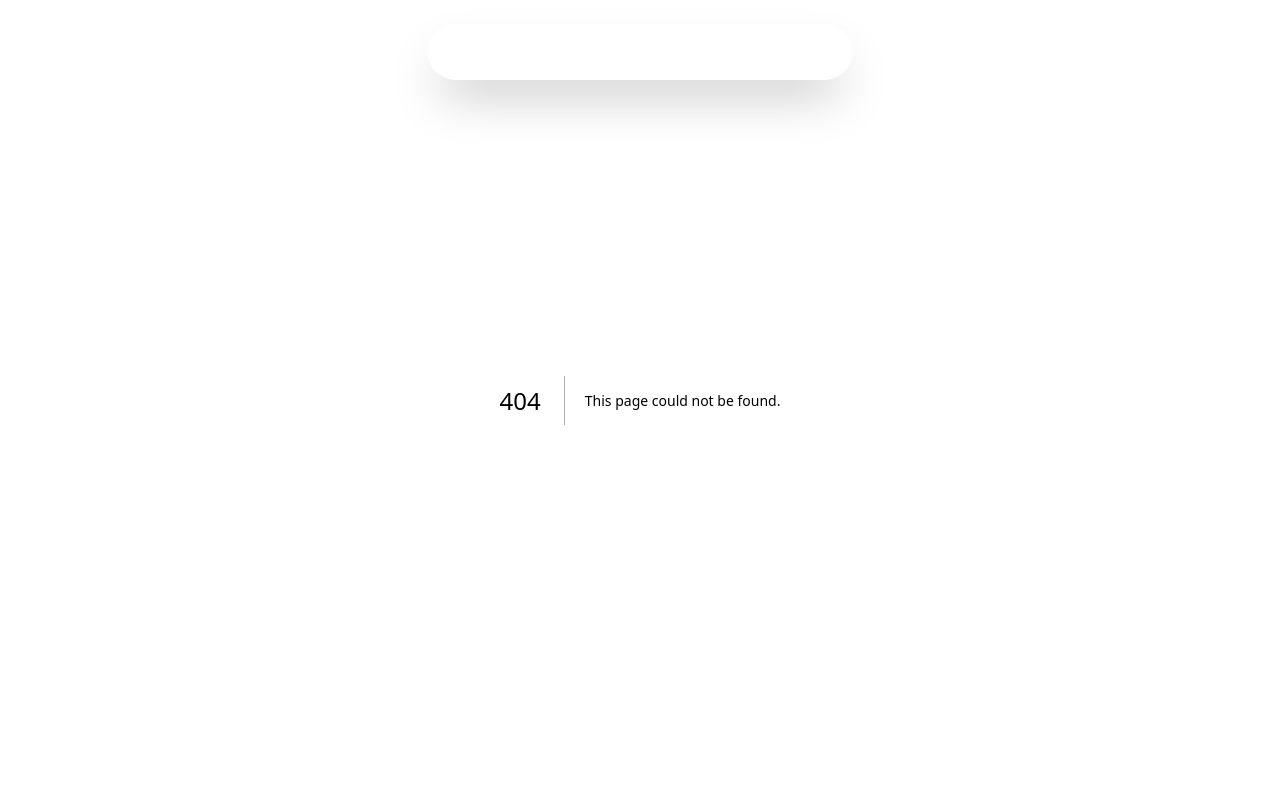
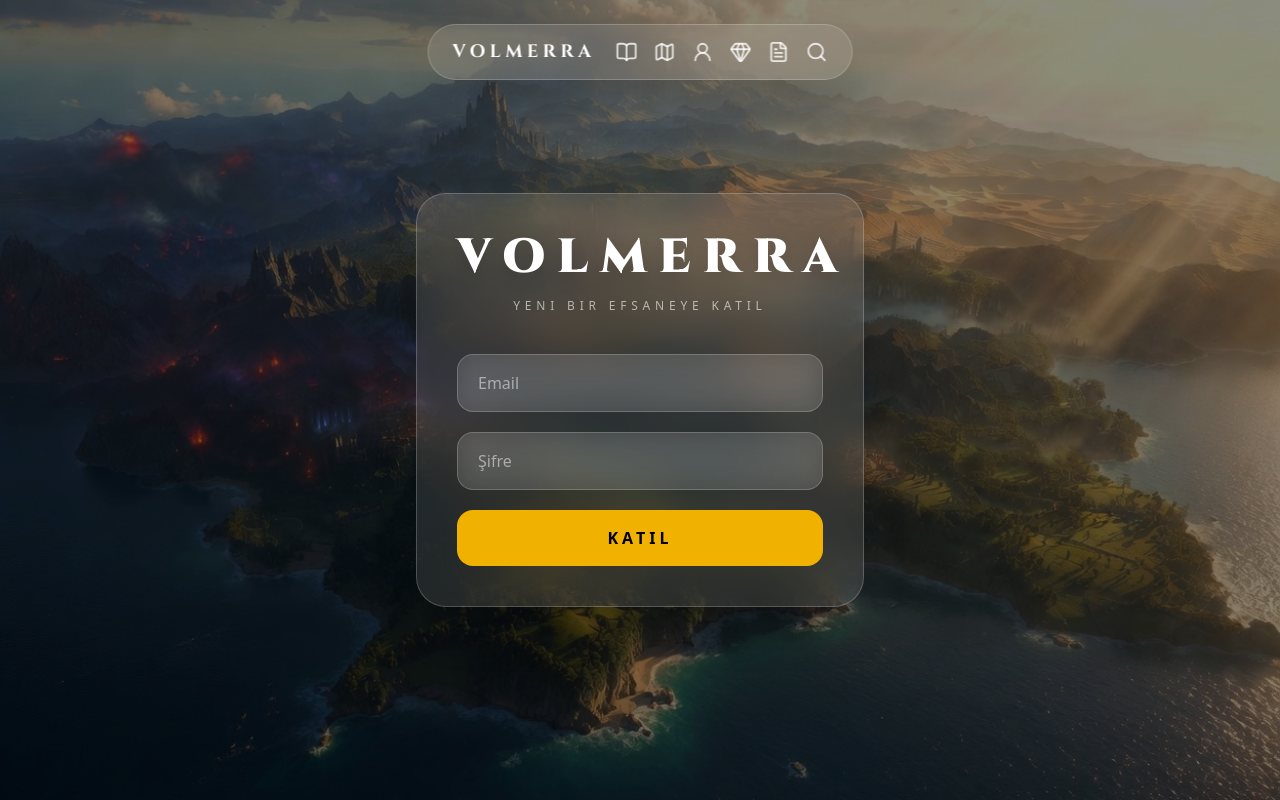
Before and after one commit to haccy47/volmerra-new, a Next.js app: page /register in a window 1280 px wide. Before the commit this address had no page. Built offline with nearby package versions, Linux system fonts and the light colour scheme; no server answers.

Commit message:
update auth pages and navbar

```diff
--- /dev/null
+++ b/app/account/login/page.tsx
@@ -0,0 +1,158 @@
+import { signIn } from "../../actions/auth";
+
+export default function LoginPage() {
+  return (
+    <main className="relative min-h-screen flex items-center justify-center overflow-hidden">
+
+      {/* Background */}
+      <div
+        className="
+        absolute
+        inset-0
+        bg-cover
+        bg-center
+        "
+        style={{
+          backgroundImage: "url('/volmerra.jpg')",
+        }}
+      />
+
+
+      {/* Overlay */}
+      <div
+        className="
+        absolute
+        inset-0
+        bg-black/45
+        "
+      />
+
+
+      {/* Navbar style glass panel */}
+      <div
+        className="
+        relative
+        z-10
+        w-[90%]
+        max-w-md
+        rounded-[30px]
+        border
+        border-white/20
+        bg-white/10
+        p-10
+        shadow-2xl
+        backdrop-blur-xl
+        "
+      >
+
+        <div className="text-center">
+
+          <h1
+            className="
+            font-cinzel
+            text-5xl
+            font-black
+            tracking-[0.25em]
+            text-white
+            drop-shadow-xl
+            "
+          >
+            VOLMERRA
+          </h1>
+
+
+          <p
+            className="
+            mt-4
+            text-xs
+            tracking-[0.4em]
+            uppercase
+            text-white/60
+            "
+          >
+            Efsaneye geri dön
+          </p>
+
+        </div>
+
+
+        <form
+          action={signIn}
+          className="
+          mt-10
+          space-y-5
+          "
+        >
+
+          <input
+            name="email"
+            type="email"
+            placeholder="Email"
+            className="
+            w-full
+            rounded-2xl
+            border
+            border-white/20
+            bg-white/10
+            px-5
+            py-4
+            text-white
+            outline-none
+            placeholder:text-white/50
+            backdrop-blur-md
+            transition
+            focus:border-yellow-400
+            "
+          />
+
+
+          <input
+            name="password"
+            type="password"
+            placeholder="Şifre"
+            className="
+            w-full
+            rounded-2xl
+            border
+            border-white/20
+            bg-white/10
+            px-5
+            py-4
+            text-white
+            outline-none
+            placeholder:text-white/50
+            backdrop-blur-md
+            transition
+            focus:border-yellow-400
+            "
+          />
+
+
+          <button
+            type="submit"
+            className="
+            w-full
+            rounded-2xl
+            bg-yellow-500
+            py-4
+            font-bold
+            tracking-[0.25em]
+            text-black
+            transition
+            hover:bg-yellow-400
+            hover:scale-105
+            "
+          >
+            GİRİŞ YAP
+          </button>
+
+
+        </form>
+
+
+      </div>
+
+
+    </main>
+  );
+}
--- a/app/account/page.tsx
+++ b/app/account/page.tsx
@@ -1,197 +1,53 @@
-"use client";
-
-import { motion } from "framer-motion";
-import Link from "next/link";
+import { signOut } from "../actions/auth";
 
 export default function AccountPage() {
+  return (
+    <main className="min-h-screen bg-black flex items-center justify-center p-6">
+      <div className="w-full max-w-md rounded-3xl border border-yellow-600/30 bg-black/60 backdrop-blur-xl p-8 shadow-2xl">
 
-  return (
+        <h1 className="text-3xl text-yellow-400 font-bold text-center">
+          Volmerra Account
+        </h1>
 
-    <main
-      className="
-      relative
-      flex
-      min-h-screen
-      items-center
-      justify-center
-      overflow-hidden
-      bg-black
-      px-5
-      "
-    >
+        <div className="mt-8 space-y-4 text-white/80">
+          <div className="rounded-xl bg-white/5 p-4">
+            <p className="text-sm text-white/40">
+              Kullanıcı
+            </p>
+            <p>
+              Warrior
+            </p>
+          </div>
 
+          <div className="rounded-xl bg-white/5 p-4">
+            <p className="text-sm text-white/40">
+              Rank
+            </p>
+            <p>
+              Ember Knight
+            </p>
+          </div>
 
-      {/* Background */}
+          <div className="rounded-xl bg-white/5 p-4">
+            <p className="text-sm text-white/40">
+              Sezon
+            </p>
+            <p>
+              Season 1
+            </p>
+          </div>
+        </div>
 
-      <div
-      className="
-      absolute
-      inset-0
-      bg-cover
-      bg-center
-      opacity-40
-      "
-      style={{
-        backgroundImage:"url('/volmerra.jpg')"
-      }}
-      />
-
-
-
-      {/* Dark overlay */}
-
-      <div
-      className="
-      absolute
-      inset-0
-      bg-black/70
-      "
-      />
-
-
-
-
-      {/* Card */}
-
-      <motion.div
-
-      initial={{
-        opacity:0,
-        y:40
-      }}
-
-      animate={{
-        opacity:1,
-        y:0
-      }}
-
-      transition={{
-        duration:1
-      }}
-
-      className="
-      relative
-      z-10
-      w-full
-      max-w-md
-
-      rounded-3xl
-
-      border
-      border-white/20
-
-      bg-white/10
-
-      p-8
-
-      text-center
-
-      shadow-2xl
-
-      backdrop-blur-xl
-      "
-
-      >
-
-
-
-      <h1
-
-      className="
-      font-cinzel
-      text-4xl
-      font-bold
-      tracking-[0.25em]
-      text-white
-      "
-
-      >
-        VOLMERRA
-      </h1>
-
-
-
-      <p
-      className="
-      mt-3
-      text-sm
-      tracking-widest
-      text-white/60
-      "
-      >
-        Volmerra‘ya Katıl
-      </p>
-
-
-
-      <div
-      className="
-      mt-8
-      flex
-      flex-col
-      gap-4
-      "
-      >
-
-
-      <button
-      className="
-      rounded-full
-      border
-      border-white/20
-      bg-white/10
-      py-3
-      text-white
-      transition
-      hover:bg-white/20
-      "
-      >
-        Giriş Yap
-      </button>
-
-
-
-      <button
-      className="
-      rounded-full
-      bg-white
-      py-3
-      text-black
-      transition
-      hover:scale-105
-      "
-      >
-        Kayıt Ol
-      </button>
-
+        <form action={signOut} className="mt-8">
+          <button
+            className="w-full rounded-xl bg-yellow-500 py-3 text-black font-bold hover:bg-yellow-400 transition"
+            type="submit"
+          >
+            Çıkış Yap
+          </button>
+        </form>
 
       </div>
-
-
-
-      <Link
-
-      href="/"
-
-      className="
-      mt-6
-      block
-      text-xs
-      tracking-widest
-      text-white/50
-      hover:text-white
-      "
-
-      >
-        Ana Sayfaya Dön
-      </Link>
-
-
-      </motion.div>
-
-
     </main>
-
   );
-
 }
--- /dev/null
+++ b/app/actions/auth.ts
@@ -0,0 +1,46 @@
+"use server";
+
+import { redirect } from "next/navigation";
+import { supabase } from "@/lib/supabase";
+
+export async function signUp(formData: FormData) {
+  console.log("YENI AUTH DOSYASI CALISIYOR");
+
+  const email = String(formData.get("email"));
+  const password = String(formData.get("password"));
+
+  const { error } = await supabase.auth.signUp({
+    email,
+    password,
+  });
+
+  if (error) {
+    console.log("SIGNUP ERROR:", error.message);
+    return;
+  }
+
+  redirect("/account/login");
+}
+
+export async function signIn(formData: FormData) {
+  const email = String(formData.get("email"));
+  const password = String(formData.get("password"));
+
+  const { error } = await supabase.auth.signInWithPassword({
+    email,
+    password,
+  });
+
+  if (error) {
+    console.log("LOGIN ERROR:", error.message);
+    return;
+  }
+
+  redirect("/account");
+}
+
+export async function signOut() {
+  await supabase.auth.signOut();
+
+  redirect("/");
+}
--- /dev/null
+++ b/app/register/page.tsx
@@ -0,0 +1,158 @@
+import { signUp } from "../actions/auth";
+
+export default function RegisterPage() {
+  return (
+    <main className="relative min-h-screen flex items-center justify-center overflow-hidden">
+
+      {/* Background */}
+      <div
+        className="
+        absolute
+        inset-0
+        bg-cover
+        bg-center
+        "
+        style={{
+          backgroundImage: "url('/volmerra.jpg')",
+        }}
+      />
+
+
+      {/* Overlay */}
+      <div
+        className="
+        absolute
+        inset-0
+        bg-black/45
+        "
+      />
+
+
+      {/* Glass panel */}
+      <div
+        className="
+        relative
+        z-10
+        w-[90%]
+        max-w-md
+        rounded-[30px]
+        border
+        border-white/20
+        bg-white/10
+        p-10
+        shadow-2xl
+        backdrop-blur-xl
+        "
+      >
+
+        <div className="text-center">
+
+          <h1
+            className="
+            font-cinzel
+            text-5xl
+            font-black
+            tracking-[0.25em]
+            text-white
+            drop-shadow-xl
+            "
+          >
+            VOLMERRA
+          </h1>
+
+
+          <p
+            className="
+            mt-4
+            text-xs
+            tracking-[0.4em]
+            uppercase
+            text-white/60
+            "
+          >
+            Yeni bir efsaneye katıl
+          </p>
+
+        </div>
+
+
+        <form
+          action={signUp}
+          className="
+          mt-10
+          space-y-5
+          "
+        >
+
+          <input
+            name="email"
+            type="email"
+            placeholder="Email"
+            className="
+            w-full
+            rounded-2xl
+            border
+            border-white/20
+            bg-white/10
+            px-5
+            py-4
+            text-white
+            outline-none
+            placeholder:text-white/50
+            backdrop-blur-md
+            transition
+            focus:border-yellow-400
+            "
+          />
+
+
+          <input
+            name="password"
+            type="password"
+            placeholder="Şifre"
+            className="
+            w-full
+            rounded-2xl
+            border
+            border-white/20
+            bg-white/10
+            px-5
+            py-4
+            text-white
+            outline-none
+            placeholder:text-white/50
+            backdrop-blur-md
+            transition
+            focus:border-yellow-400
+            "
+          />
+
+
+          <button
+            type="submit"
+            className="
+            w-full
+            rounded-2xl
+            bg-yellow-500
+            py-4
+            font-bold
+            tracking-[0.25em]
+            text-black
+            transition
+            hover:bg-yellow-400
+            hover:scale-105
+            "
+          >
+            KATIL
+          </button>
+
+
+        </form>
+
+
+      </div>
+
+
+    </main>
+  );
+}
--- a/components/Hero.tsx
+++ b/components/Hero.tsx
@@ -166,7 +166,7 @@ export default function Hero() {
 
           <Link
 
-            href="/account"
+  href="/register"
 
   className="
   relative
@@ -202,7 +202,6 @@ export default function Hero() {
   "
 
 >
-
   Volmerra'ya Katıl
 
 </Link>
--- /dev/null
+++ b/lib/supabase-browser.ts
@@ -0,0 +1,6 @@
+import { createBrowserClient } from "@supabase/ssr";
+
+export const supabaseBrowser = createBrowserClient(
+  process.env.NEXT_PUBLIC_SUPABASE_URL!,
+  process.env.NEXT_PUBLIC_SUPABASE_ANON_KEY!
+);
--- /dev/null
+++ b/lib/supabase-server.ts
@@ -0,0 +1,28 @@
+import { createServerClient } from "@supabase/ssr";
+import { cookies } from "next/headers";
+
+export async function supabaseServer() {
+  const cookieStore = await cookies();
+
+  return createServerClient(
+    process.env.NEXT_PUBLIC_SUPABASE_URL!,
+    process.env.NEXT_PUBLIC_SUPABASE_ANON_KEY!,
+    {
+      cookies: {
+        getAll() {
+          return cookieStore.getAll();
+        },
+
+        setAll(cookiesToSet) {
+          try {
+            cookiesToSet.forEach(({ name, value, options }) => {
+              cookieStore.set(name, value, options);
+            });
+          } catch {
+            // Server Component içinde cookie set edilemezse sessiz geç
+          }
+        },
+      },
+    }
+  );
+}
--- /dev/null
+++ b/lib/supabase.ts
@@ -0,0 +1,6 @@
+import { createClient } from "@supabase/supabase-js";
+
+export const supabase = createClient(
+  process.env.NEXT_PUBLIC_SUPABASE_URL!,
+  process.env.NEXT_PUBLIC_SUPABASE_ANON_KEY!
+);
--- a/package.json
+++ b/package.json
@@ -9,6 +9,8 @@
     "lint": "eslint"
   },
   "dependencies": {
+    "@supabase/ssr": "^0.12.3",
+    "@supabase/supabase-js": "^2.110.8",
     "framer-motion": "^12.42.2",
     "lucide-react": "^1.25.0",
     "next": "16.2.11",
--- /dev/null
+++ b/proxy.ts
@@ -0,0 +1,9 @@
+import { NextRequest, NextResponse } from "next/server";
+
+export function proxy(request: NextRequest) {
+  return NextResponse.next();
+}
+
+export const config = {
+  matcher: ["/((?!_next/static|_next/image|favicon.ico).*)"],
+};
```
Also changed, not shown: 1 other file (tests, documents, lock files or other folders). Lines whose indentation alone changed are shown as unchanged.
